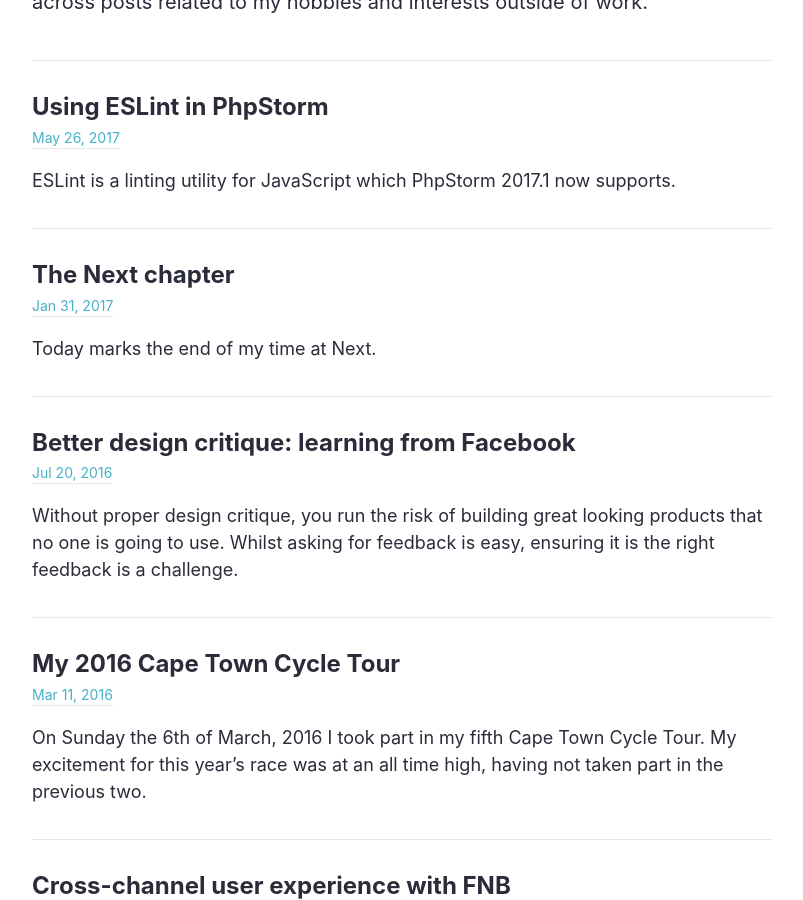
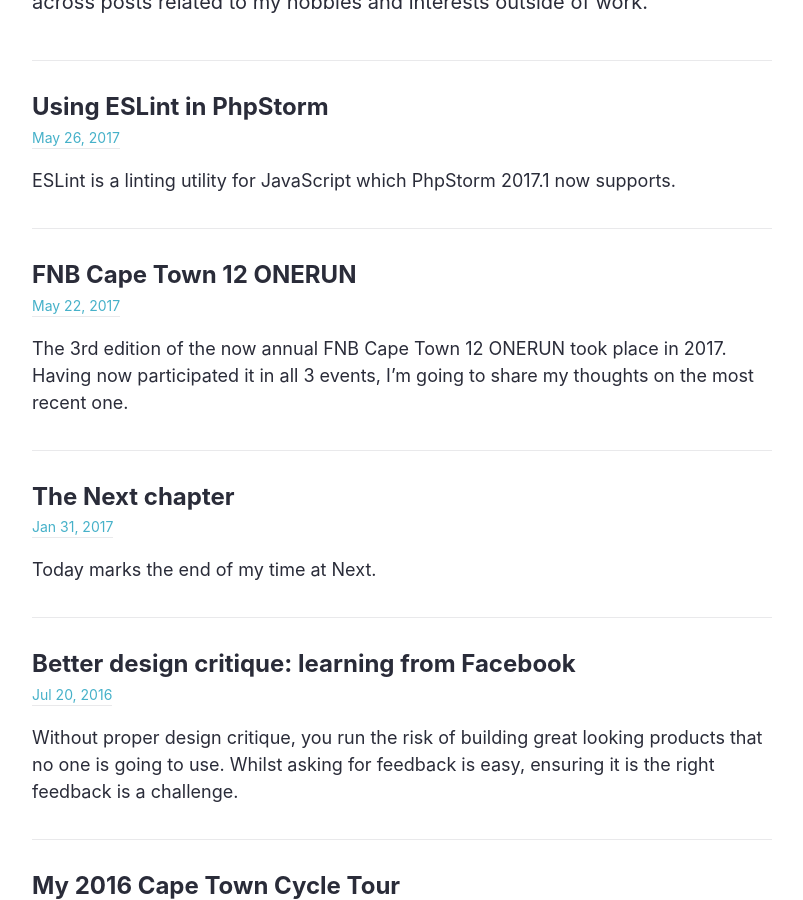
Before and after one commit to michaelthorne/michaelthorne.github.io, a Jekyll site: the page built from journal.md, in a window 1280 px wide and 900 px high, scrolled down 556 px. Shown: the whole window, without its empty margins (238-1041 px from the left). Built offline with Jekyll 4.4.1, drawn with Linux system fonts in a browser that asks for light colours; some web fonts are replaced; some of the changed lines change nothing that is shown.

Commit message:
Move FNB post from drafts

```diff
--- a/_drafts/2017-05-22-2017-fnb-cape-town-12-onerun-review.md
+++ b/_posts/2017-05-22-2017-fnb-cape-town-12-onerun-review.md
@@ -1,12 +1,15 @@
 ---
 layout: post
-title: "2017 FNB Cape Town 12 ONERUN review"
+title: "FNB Cape Town 12 ONERUN"
 categories: journal
 ---
 
-The 3rd edition of the now annual FNB Cape Town 12 ONERUN took place this year.
-Having now participated it in all 3 events, I'm going to share my thoughts on
+The 3rd edition of the now annual FNB Cape Town 12 ONERUN took place in 2017.
+Having now participated it in all 3 events, I’m going to share my thoughts on
 the most recent one.
+
+My level of expectation was high, as the previous two events were loads of fun.
+For such a new event, it was well organised and I didn’t experience any hiccups.
 
 ### Registration
 
@@ -15,7 +18,7 @@
 Event organiser Stillwater Sports, used Entry Ninja to manage the online
 registration process. Online entry for this event was much like any other. The
 entry cost R180 which included a R20 temporary running license. All entrants
-received a branded, PUMA "technical performance" t-shirt.
+received a branded, PUMA “technical performance” t-shirt.
 
 #### Seeding
 
@@ -41,7 +44,7 @@
 and [53:11 in 2016](https://www.strava.com/activities/576478807). So I was
 hoping for more of the same this year.
 
-I immediately emailed the organisers after my tweet to them (disappointingly) [didn't receive a reply](https://twitter.com/mikkelz_za/status/864479605964582914).
+I immediately emailed the organisers after my tweet to them (disappointingly) [didn’t receive a reply](https://twitter.com/mikkelz_za/status/864479605964582914).
 
 Shortly thereafter, I received an abrupt reply to my email:
 
@@ -64,7 +67,7 @@
 Wednesday evening resulted in terrible congestion.
 
 I queried my seeding with one of the event organisers at the information desk.
-They told me seeding "hadn't gone according to plan" and that I must wait and
+They told me seeding “hadn’t gone according to plan” and that I must wait and
 see if they resolve it later in the week.
 
 ### The race
@@ -74,7 +77,7 @@
 Having driven past the start area the night before, I noticed that batch F was
 not setup.  I made my way to the start at around 8:30 am on the morning of the
 race. There was still no sign of batch F, only a hoard of runners around batch
-E, who's seeding pen wasn't closed off. This resulted in all F runners merging
+E, who’s seeding pen wasn’t closed off. This resulted in all F runners merging
 with the back of E, causing major congestion.
 
 Shortly after 9am when the race started, the mass of E and F runners moved
@@ -92,7 +95,7 @@
 form of the flag of a 55 minute pacer (4:30/km).
 
 By the time we made our way past the CTICC, the road had somewhat cleared and
-comprised of runners for the most part. I was happy with the time I'd set thus
+comprised of runners for the most part. I was happy with the time I’d set thus
 far and looked on course for a 54 minute time. Based on my seeding and supposed
 start time, I was over the moon with this.
 
@@ -108,23 +111,47 @@
 #### The finish
 
 A medal, bottle of water and can of Liqui-Fruit welcomed the runners after the
-finish line. Not one to stick around after a race, I made my towards where I'd
+finish line. Not one to stick around after a race, I made my towards where I’d
 arranged a lift to get home.
 
 Later in the day we received our official results, provided by [Finish Time](http://results.finishtime.co.za/MyResults.aspx?uid=35-2290-1-300660):
 
-Overall I finished **425** out of **11238** runners.
+Overall, I finished **425** out of **11238** runners.
+
+### Suggestions and feedback
+
+1. The number of participants seems to be growing each year, so seeding needs
+reviewing. Previous finish times of runners should allow for more accurate
+seeding. This unfortunately counts against first time runners. But this is par
+for the course with most timed, mass-participation events.
+
+2. If 10 km personal best times count towards seeding, then a way of verifying
+this must take place. It could be as simple as a link to an activity on Strava
+or Garmin Connect. Using an official event result would be preferable, but this
+will also count against some.
+
+3. Number collection needs to be in a more accessible  area. Forcing people to
+have to pay for parking at the V&A Waterfront is not fair. Also cater for people
+who may live far from the CBD. This is not the easiest of venues to get to
+during the week. An (official) Saturday morning collection would also help
+people.
+
+4. The start chutes need to be better controlled. As mentioned in my situation,
+runners from D, E and F got mixed up into one group. This was due to flimsy red
+and white tape used to separate hundreds of people. Needless to say this didn’t
+do a good job of holding them back.
+
+5. There was an insane amount of litter on the course from water sachets. The
+sheer volume of runners resulted in there being an inadequate number of bins. An
+event like this is a great place to enforce good habits for all runners.
 
 ---
 
-### Suggestions and feedback
+Will I return next year? I doubt it. The dismissive way in which the organisers
+handled my queries before the event was not nice. Never mind the contradictory
+messages between the various support channels.
 
-1. The number of participants seems to be growing each year, so seeding needs reviewing. Previous finish times of runners should allow for more accurate seeding. This unfortunately counts against first time runners. But this is par for the course with most timed, mass-participation events.
-
-2. If 10 km personal best times count towards seeding, then a way of verifying this must take place. It could be as simple as a link to an activity on Strava or Garmin Connect. Using an official event result would be preferable, but this will also count against some.
-
-3. Number collection needs to be in a more accessible  area. Forcing people to have to pay for parking at the V&A Waterfront is not fair. Also cater for people who may live far from the CBD. This is not the easiest of venues to get to during the week. An (official) Saturday morning collection would also help people.
-
-4. The start chutes need to be better controlled. As mentioned in my situation, runners from D, E and F got mixed up into one group. This was due to flimsy red and white tape used to separate hundreds of people. Needless to say this didn't do a good job of holding them back.
-
-5. There was an insane amount of litter on the course from water sachets. The sheer volume of runners resulted in there being an inadequate number of bins. An event like this is a great place to enforce good habits for all runners.
+Would I recommend this event to someone else? Sure, but with a disclaimer that
+they should manage their expectations beforehand. There is a huge focus on the
+VIPs and elite athletes. Unless you fall into that category, your experience
+could be disappointing.
```
